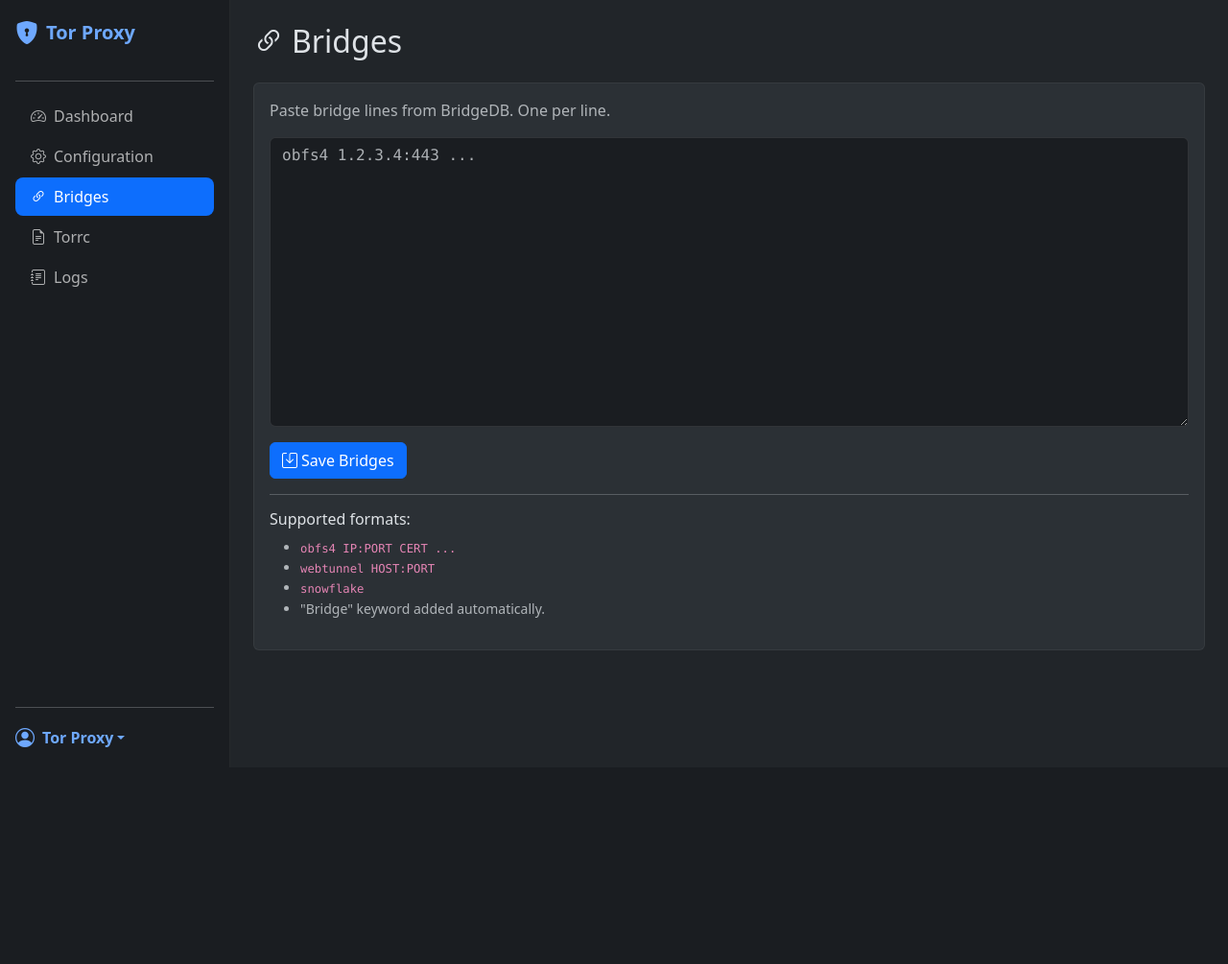
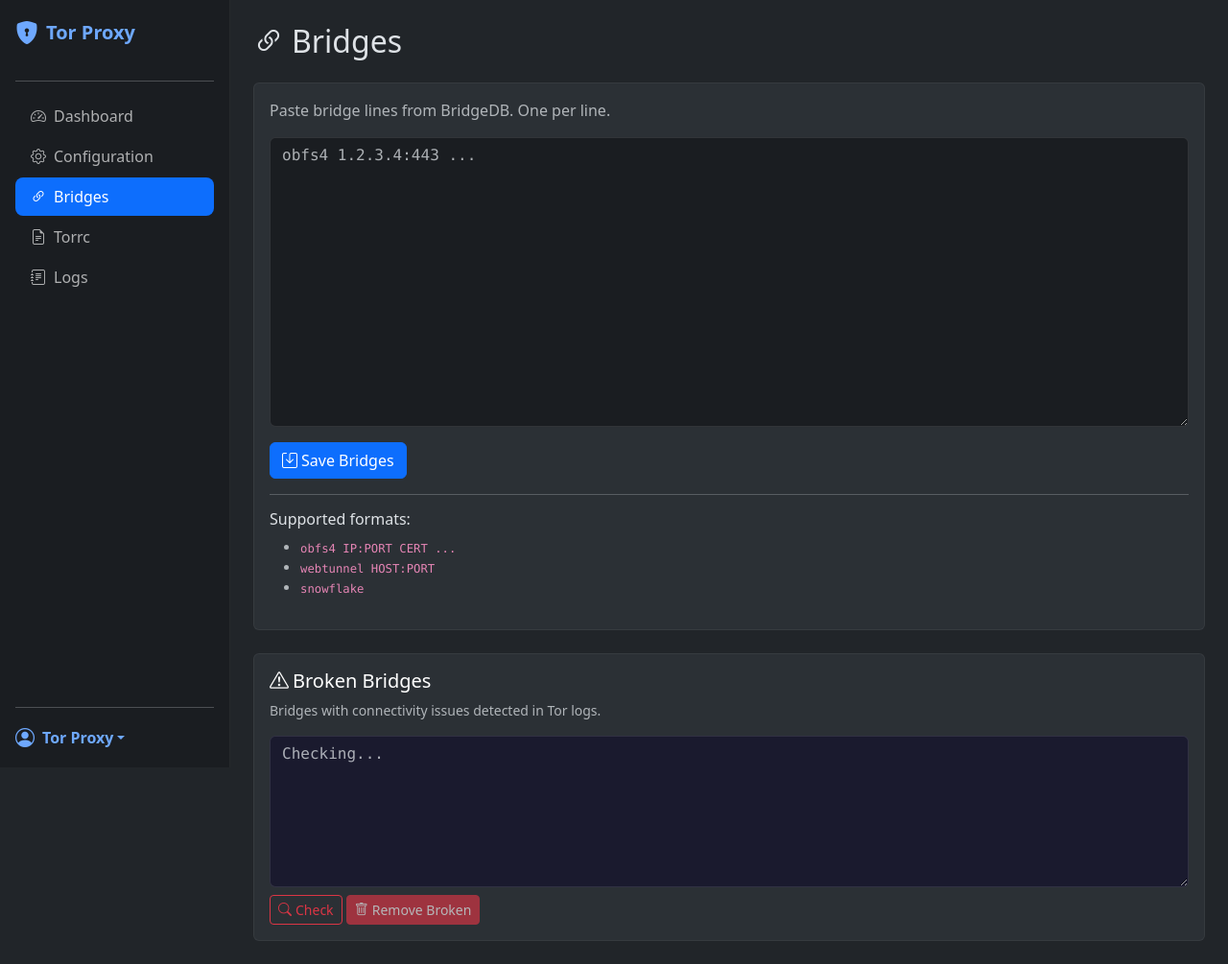
Before and after one commit to angellfear/tor-proxy-manager, a Flask app: page /bridges in a window 1280 px wide. Shown: the whole page at 96% size. Before the commit the page ends 779 px from the top, so only its background shows below. Run offline with Flask 3, Linux system fonts and the light colour scheme.

Commit message:
Fix logs SSE reconnect, truncation handling; deduplicate bridges; add broken bridges monitoring; fix restart_tor return code check

```diff
--- a/app/routes/bridges.py
+++ b/app/routes/bridges.py
@@ -1,4 +1,4 @@
-from flask import Blueprint, render_template, request, flash, redirect
+from flask import Blueprint, render_template, request, flash, redirect, jsonify
 bridges_bp = Blueprint('bridges', __name__)
 @bridges_bp.route('/bridges')
 def bridges_page():
@@ -10,13 +10,17 @@ def save_bridges():
     from app.utils.validators import validate_bridge_line, normalize_bridge_line
     content = request.form.get('bridges', '')
     lines = content.split('\n')
+    seen = set()
     normalized = []
     errors = []
     for i, line in enumerate(lines, 1):
         stripped = line.strip()
         if not stripped or stripped.startswith('#'): normalized.append(line); continue
         if not validate_bridge_line(stripped): errors.append(f'Line {i}: Invalid bridge format'); continue
-        normalized.append(normalize_bridge_line(stripped))
+        key = normalize_bridge_line(stripped)
+        if key in seen: continue
+        seen.add(key)
+        normalized.append(key)
     if errors:
         for e in errors: flash(e, 'danger')
         return redirect('/bridges')
@@ -26,3 +30,44 @@ def save_bridges():
     reload_tor()
     flash('Bridges saved and Tor reloaded', 'success')
     return redirect('/bridges')
+@bridges_bp.route('/bridges/broken', methods=['GET'])
+def broken_bridges():
+    from app.utils.config import load_bridges
+    from app.services.tor_service import get_logs
+    import re
+    bridges = [l.strip() for l in load_bridges().strip().split('\n') if l.strip()]
+    if not bridges: return jsonify({'broken': [], 'working': []})
+    logs = get_logs(2000)
+    broken = []
+    working = []
+    for b in bridges:
+        addr = b.split()[1] if len(b.split()) > 1 and not b.split()[1].startswith('[') else (b.split()[1] if len(b.split()) > 1 else b)
+        fail_patterns = [
+            re.escape(addr) + r'.*?(?:not reachable|failed|giving up|timeout|broken)',
+            r'(?:not reachable|failed|giving up|timeout).*?' + re.escape(addr),
+        ]
+        is_broken = any(re.search(p, logs, re.I) for p in fail_patterns)
+        if is_broken: broken.append(b)
+        else: working.append(b)
+    return jsonify({'broken': broken, 'working': working})
+@bridges_bp.route('/bridges/remove_broken', methods=['POST'])
+def remove_broken():
+    from app.utils.config import load_bridges, save_bridges as _save_bridges, load_settings, generate_torrc
+    from app.services.tor_service import reload_tor, get_logs
+    import re
+    bridges = [l.strip() for l in load_bridges().strip().split('\n') if l.strip()]
+    if not bridges: return jsonify({'status': 'ok'})
+    logs = get_logs(2000)
+    good = []
+    for b in bridges:
+        addr = b.split()[1] if len(b.split()) > 1 and not b.split()[1].startswith('[') else (b.split()[1] if len(b.split()) > 1 else b)
+        fail_patterns = [
+            re.escape(addr) + r'.*?(?:not reachable|failed|giving up|timeout|broken)',
+            r'(?:not reachable|failed|giving up|timeout).*?' + re.escape(addr),
+        ]
+        if not any(re.search(p, logs, re.I) for p in fail_patterns):
+            good.append(b)
+    _save_bridges('\n'.join(good))
+    generate_torrc(load_settings())
+    reload_tor()
+    return jsonify({'status': 'ok', 'removed': len(bridges) - len(good), 'remaining': len(good)})
--- a/app/routes/logs.py
+++ b/app/routes/logs.py
@@ -20,6 +20,8 @@ def stream_logs():
             try:
                 if os.path.exists(logfile):
                     current_size = os.path.getsize(logfile)
+                    if current_size < last_size:
+                        last_size = 0
                     if current_size > last_size:
                         with open(logfile) as f:
                             f.seek(last_size)
--- a/app/services/tor_service.py
+++ b/app/services/tor_service.py
@@ -108,8 +108,8 @@ def restart_tor():
             try: _controller.close()
             except: pass
             _controller = None
-        subprocess.run(['supervisorctl', 'restart', 'tor'], timeout=10)
-        return True
+        r = subprocess.run(['supervisorctl', 'restart', 'tor'], timeout=10, capture_output=True)
+        return r.returncode == 0
     except: return False
 def get_logs(lines=100):
     logfile = '/var/log/tor/notices.log'
--- a/app/static/js/logs.js
+++ b/app/static/js/logs.js
@@ -1 +1 @@
-let paused=false,eventSource=null;function connectSSE(){if(eventSource)eventSource.close();eventSource=new EventSource('/logs/stream');const o=document.getElementById('log-output');eventSource.onmessage=function(e){if(paused)return;o.textContent+=e.data;o.scrollTop=o.scrollHeight};eventSource.onerror=function(){setTimeout(connectSSE,3000)}}function togglePause(){paused=!paused;const b=document.getElementById('log-toggle');if(paused){b.innerHTML='<i class=\"bi-play-fill me-1\"></i>Resume';b.className='btn btn-warning'}else{b.innerHTML='<i class=\"bi-pause-fill me-1\"></i>Pause';b.className='btn btn-success'}}function searchLogs(){const q=document.getElementById('log-search').value.toLowerCase(),o=document.getElementById('log-output'),lines=o.textContent.split('\n').filter(l=>l.toLowerCase().includes(q));o.textContent=lines.join('\n')}function clearLogs(){document.getElementById('log-output').textContent=''};connectSSE()
+let paused=false,eventSource=null;function connectSSE(){if(eventSource)eventSource.close();eventSource=new EventSource('/logs/stream');const o=document.getElementById('log-output');eventSource.onmessage=function(e){if(paused)return;o.textContent+=e.data+'\n';o.scrollTop=o.scrollHeight};eventSource.onerror=function(){setTimeout(connectSSE,3000)}}function togglePause(){paused=!paused;const b=document.getElementById('log-toggle');if(paused){b.innerHTML='<i class=\"bi-play-fill me-1\"></i>Resume';b.className='btn btn-warning'}else{b.innerHTML='<i class=\"bi-pause-fill me-1\"></i>Pause';b.className='btn btn-success'}}function searchLogs(){const q=document.getElementById('log-search').value.toLowerCase(),o=document.getElementById('log-output'),lines=o.textContent.split('\n').filter(l=>l.toLowerCase().includes(q));o.textContent=lines.join('\n')}function clearLogs(){document.getElementById('log-output').textContent='';connectSSE()};connectSSE()
--- a/app/templates/bridges.html
+++ b/app/templates/bridges.html
@@ -9,6 +9,61 @@
 </form>
 <hr>
 <h6>Supported formats:</h6>
-<ul class="text-muted small"><li><code>obfs4 IP:PORT CERT ...</code></li><li><code>webtunnel HOST:PORT</code></li><li><code>snowflake</code></li><li>"Bridge" keyword added automatically.</li></ul>
+<ul class="text-muted small"><li><code>obfs4 IP:PORT CERT ...</code></li><li><code>webtunnel HOST:PORT</code></li><li><code>snowflake</code></li></ul>
+</div></div>
+
+<div class="card mt-4"><div class="card-body">
+<h5 class="card-title"><i class="bi-exclamation-triangle me-1"></i>Broken Bridges</h5>
+<p class="text-muted small">Bridges with connectivity issues detected in Tor logs.</p>
+<textarea id="broken-bridges" class="form-control font-monospace" rows="6" readonly placeholder="Checking..." style="background:#1a1a2e;color:#e05252"></textarea>
+<div class="mt-2">
+<button id="check-broken-btn" class="btn btn-outline-danger btn-sm" onclick="checkBroken()"><i class="bi-search me-1"></i>Check</button>
+<button id="remove-broken-btn" class="btn btn-danger btn-sm" onclick="removeBroken()" disabled><i class="bi-trash me-1"></i>Remove Broken</button>
+</div>
 </div></div>
 {% endblock %}
+{% block scripts %}
+<script>
+function checkBroken(){
+  const btn=document.getElementById('check-broken-btn');
+  const ta=document.getElementById('broken-bridges');
+  const rb=document.getElementById('remove-broken-btn');
+  btn.disabled=true; btn.innerHTML='<span class="spinner-border spinner-border-sm me-1"></span>Checking...';
+  ta.value='Checking bridge health...';
+  fetch('/bridges/broken').then(r=>r.json()).then(d=>{
+    if(d.broken&&d.broken.length>0){
+      ta.value=d.broken.join('\n');
+      rb.disabled=false
+    } else {
+      ta.value='No broken bridges detected.';
+      rb.disabled=true
+    }
+  }).catch(()=>{
+    ta.value='Failed to check bridge health.';
+    rb.disabled=true
+  }).finally(()=>{
+    btn.disabled=false; btn.innerHTML='<i class="bi-search me-1"></i>Check'
+  })
+}
+function removeBroken(){
+  if(!confirm('Remove all broken bridges from the list?'))return;
+  const btn=document.getElementById('remove-broken-btn');
+  const ta=document.getElementById('broken-bridges');
+  btn.disabled=true; btn.innerHTML='<span class="spinner-border spinner-border-sm me-1"></span>Removing...';
+  fetch('/bridges/remove_broken',{method:'POST'}).then(r=>r.json()).then(d=>{
+    if(d.status==='ok'){
+      ta.value=d.remaining>0?'Broken bridges removed ('+d.removed+' removed, '+d.remaining+' remaining).':'All bridges were broken. None remaining.';
+      document.querySelector('textarea[name="bridges"]').value='';
+      if(d.remaining>0) fetch('/bridges/broken').then(r=>r.json()).then(d2=>{
+        const all=document.querySelector('textarea[name="bridges"]');
+        if(d2.working) all.value=d2.working.join('\n')
+      })
+    }
+  }).catch(()=>{
+    ta.value='Failed to remove broken bridges.'
+  }).finally(()=>{
+    btn.disabled=false; btn.innerHTML='<i class="bi-trash me-1"></i>Remove Broken'
+  })
+}
+</script>
+{% endblock %}
--- a/app/utils/config.py
+++ b/app/utils/config.py
@@ -61,8 +61,7 @@ def generate_torrc(settings):
         for bline in bridges.strip().split('\n'):
             bline = bline.strip()
             if bline and not bline.startswith('#'):
-                prefix = 'Bridge ' if not bline.startswith('Bridge ') else ''
-                parts.append(f'{prefix}{bline}')
+                parts.append(f'Bridge {bline}')
     parts.append('')
     content = '\n'.join(parts)
     save_torrc(content)
--- a/app/utils/validators.py
+++ b/app/utils/validators.py
@@ -10,9 +10,7 @@ def validate_bridge_line(line):
     if not line or line.startswith('#'): return True
     return any(p.match(line) for p in BRIDGE_PATTERNS)
 def normalize_bridge_line(line):
-    line = line.strip()
-    if not line or line.startswith('#'): return line
-    return line if line.startswith('Bridge ') else 'Bridge ' + line
+    return line.strip()
 def validate_torrc(content):
     errors = []
     for i, line in enumerate(content.split('\n'), 1):
```
Also changed, not shown: 1 other file.
